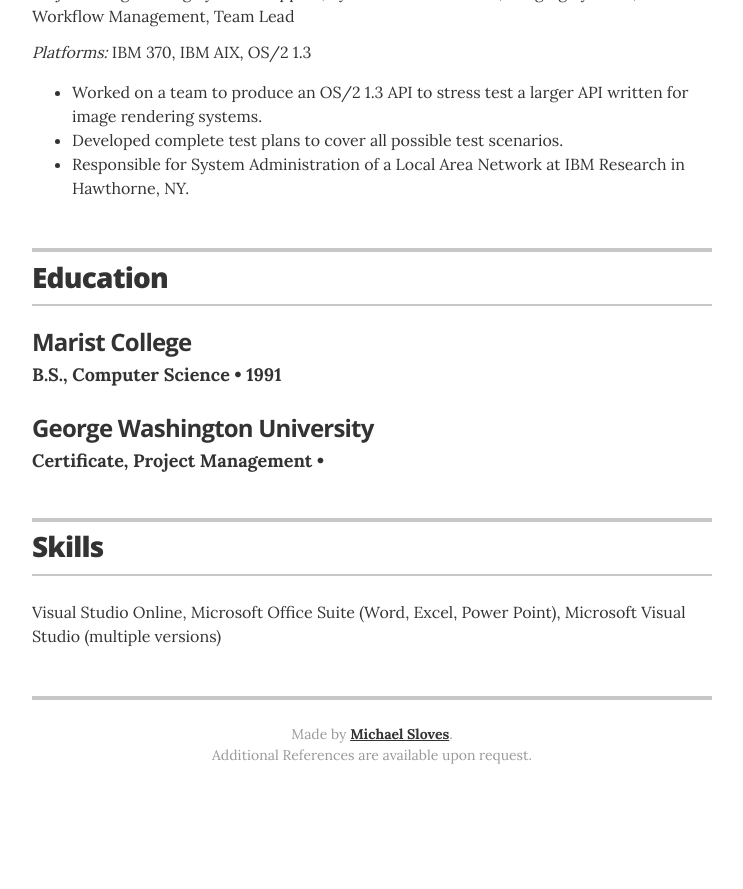
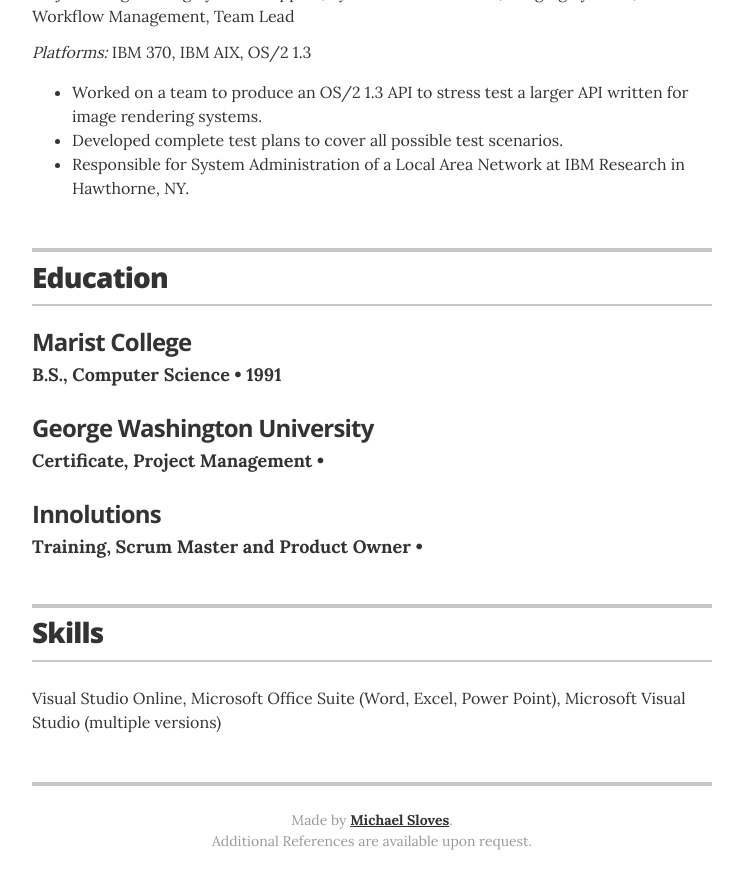
Before and after one commit to Sloveez/sloveez.github.io, a Jekyll site: the page built from index.html, in a window 1280 px wide and 900 px high, scrolled down 4413 px. Shown: the top 889 px of the window, without its empty margins (268-1011 px from the left). Built offline with Jekyll 4.4.1, drawn with Linux system fonts in a browser that asks for light colours; before the commit the page ends 5227 px from its top, so only the background shows below that.

Commit message:
Update education.yml

```diff
--- a/_data/education.yml
+++ b/_data/education.yml
@@ -5,3 +5,6 @@
 - school: George Washington University
   degree: Certificate
   major: Project Management
+- school: Innolutions
+  degree: Training
+  major: Scrum Master and Product Owner
```
